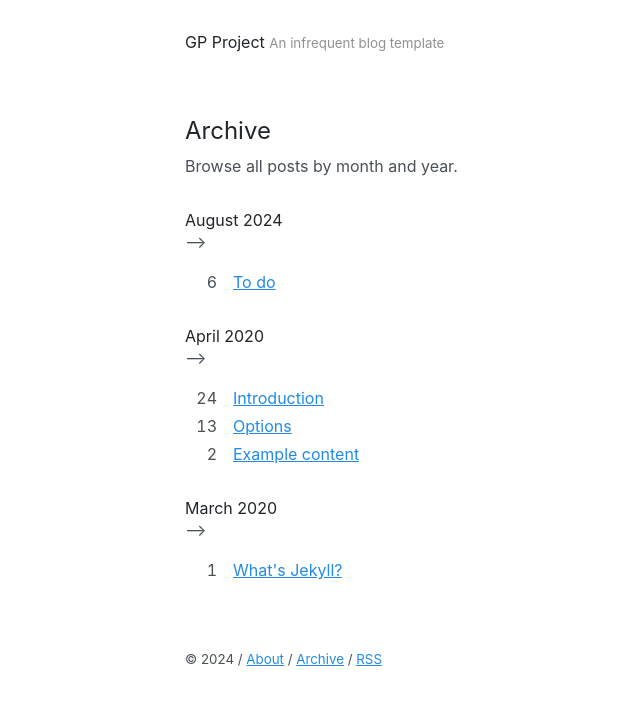
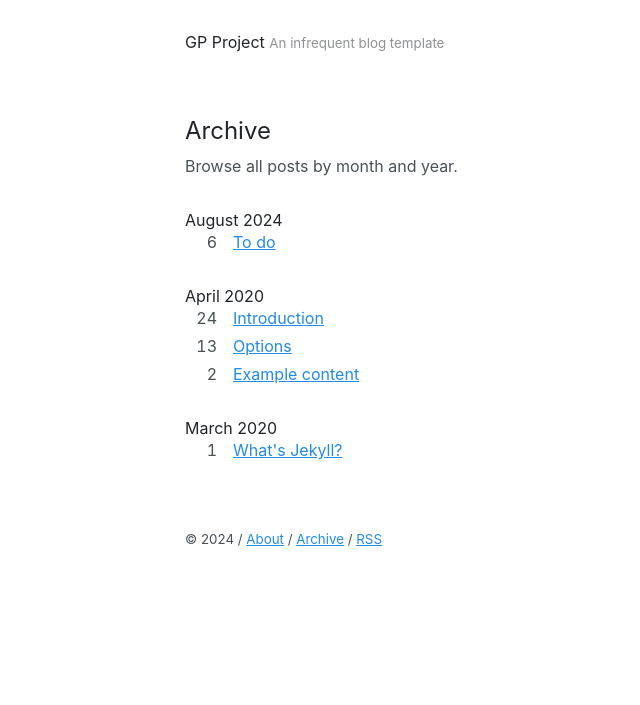
Before and after one commit to akmolteni/gp, a Jekyll site: the page built from archive.md, in a window 1280 px wide. Shown: the top 705 px of the page, without its empty margins (175-815 px from the left). Built offline with Jekyll 4.4.1, drawn with Linux system fonts in a browser that asks for light colours.

Commit message:
Update archive.md

```diff
--- a/archive.md
+++ b/archive.md
@@ -6,7 +6,7 @@ Browse all posts by month and year.
 
 {% assign postsByYearMonth = site.posts | group_by_exp: "post", "post.date | date: '%B %Y'" %}
 {% for yearMonth in postsByYearMonth %}
-  <h2 class="yearmonth">{{ yearMonth.name }}</h2> -->
+  <h2 class="yearmonth">{{ yearMonth.name }}</h2>
   <ul>
     {% for post in yearMonth.items %}
       <li><span>{{ post.date | date: "%-d"}}</span><a href="{{ post.url | relative_url }}">{{ post.title }}</a></li>
```
